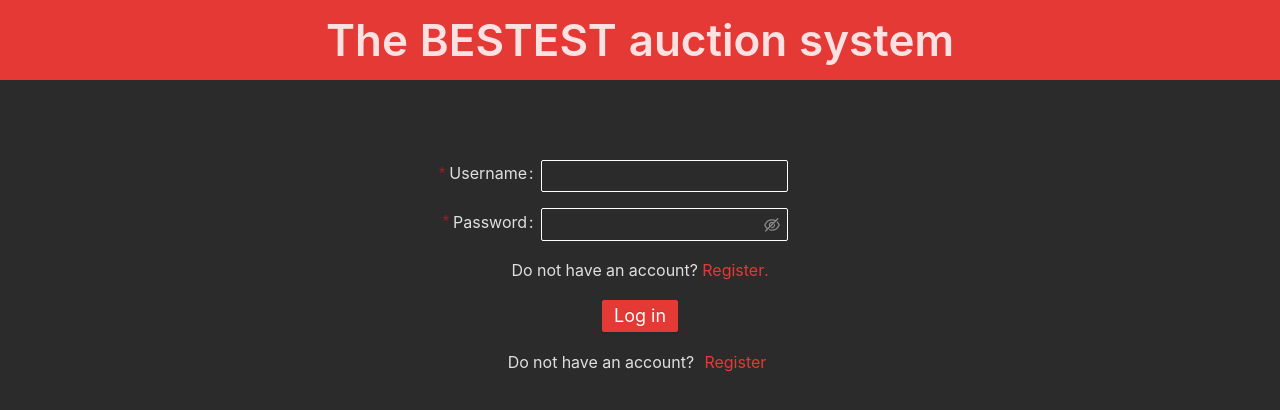
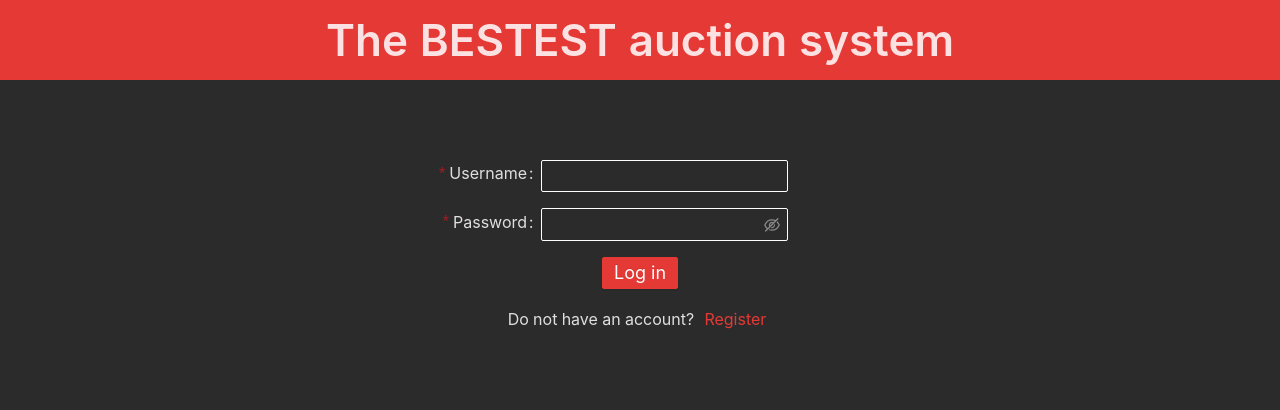
Before and after one commit to petr7555/pb138-auction, a React (Create React App) app in the folder src/auction-frontend/: page /auctions/1 in a window 1280 px wide. Shown: the top 410 px of the page. Built offline with nearby package versions, Linux system fonts and the light colour scheme.

Commit message:
Remove second register

```diff
--- a/src/auction-frontend/src/components/Login.tsx
+++ b/src/auction-frontend/src/components/Login.tsx
@@ -80,7 +80,6 @@ export const Login = observer(() => {
             >
                 {error && <Alert className="login-alert" message="Wrong username or password" type="error"/>}
                 <FormFragment/>
-                <p className="login-form__register-text">Do not have an account? <a onClick={showModal}>Register.</a></p>
                 <Form.Item {...tailLayout}>
                     <Button type="primary" htmlType="submit" className="login-form__button" size="large">
                         Log in
```
